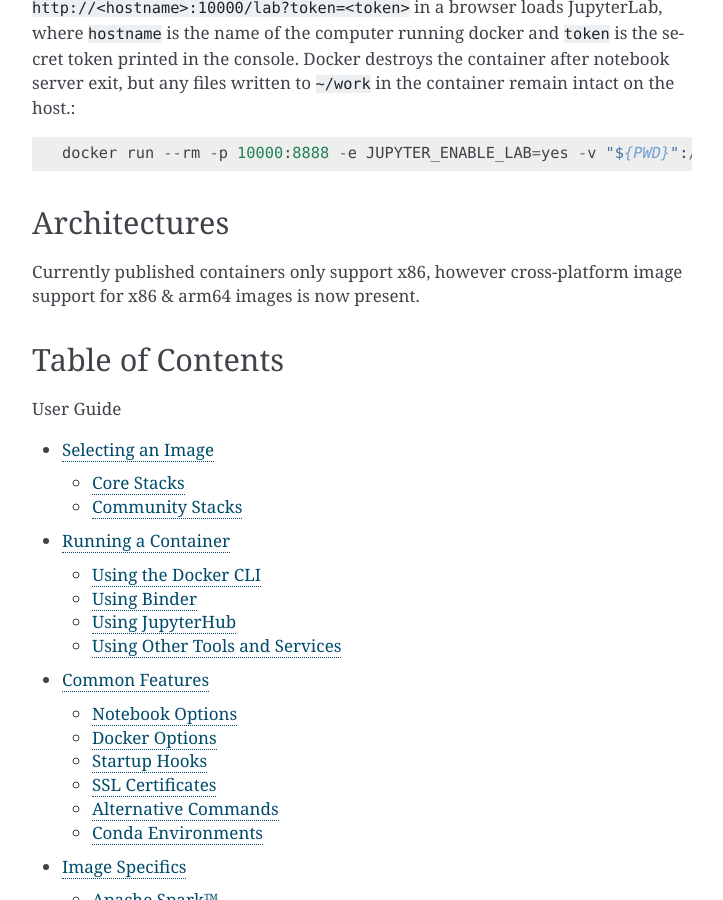
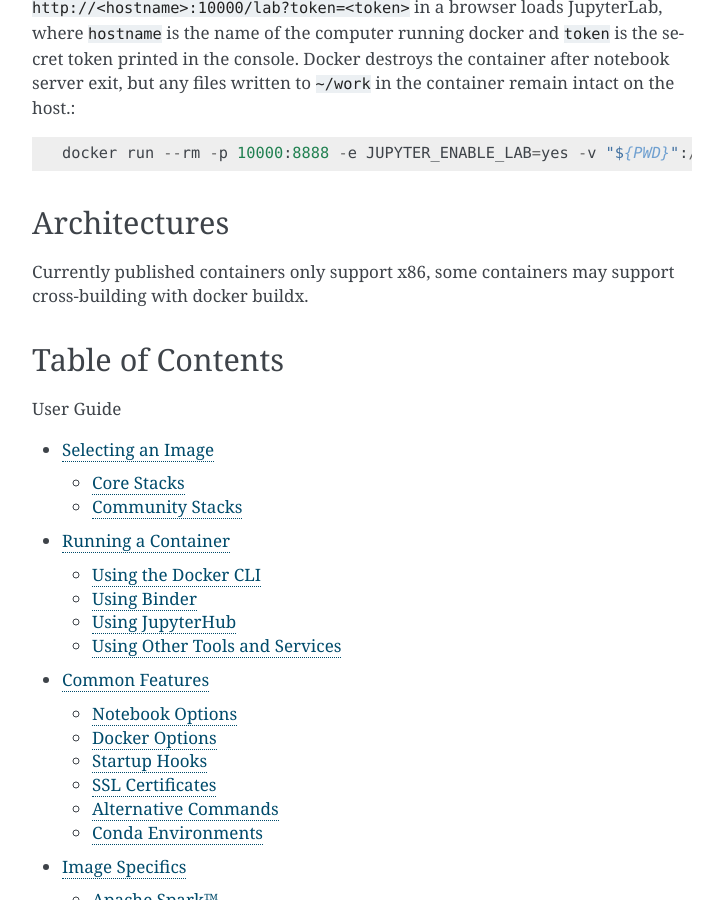
Before and after one commit to jupyter/docker-stacks, a Sphinx documentation site: the page built from docs/index.rst, in a window 1280 px wide and 900 px high, scrolled down 1216 px. Shown: the whole window, without its empty margins (388-1111 px from the left). Built offline with Sphinx 7.4.7, drawn with Linux system fonts in a browser that asks for light colours.

Commit message:
back out unrelated changes

```diff
--- a/docs/index.rst
+++ b/docs/index.rst
@@ -46,7 +46,7 @@
 
 Architectures
 -----------
-Currently published containers only support x86, however cross-platform image support for x86 & arm64 images is now present.
+Currently published containers only support x86, some containers may support cross-building with docker buildx.
 
 
 Table of Contents
```
Also changed, not shown: 8 other files.
